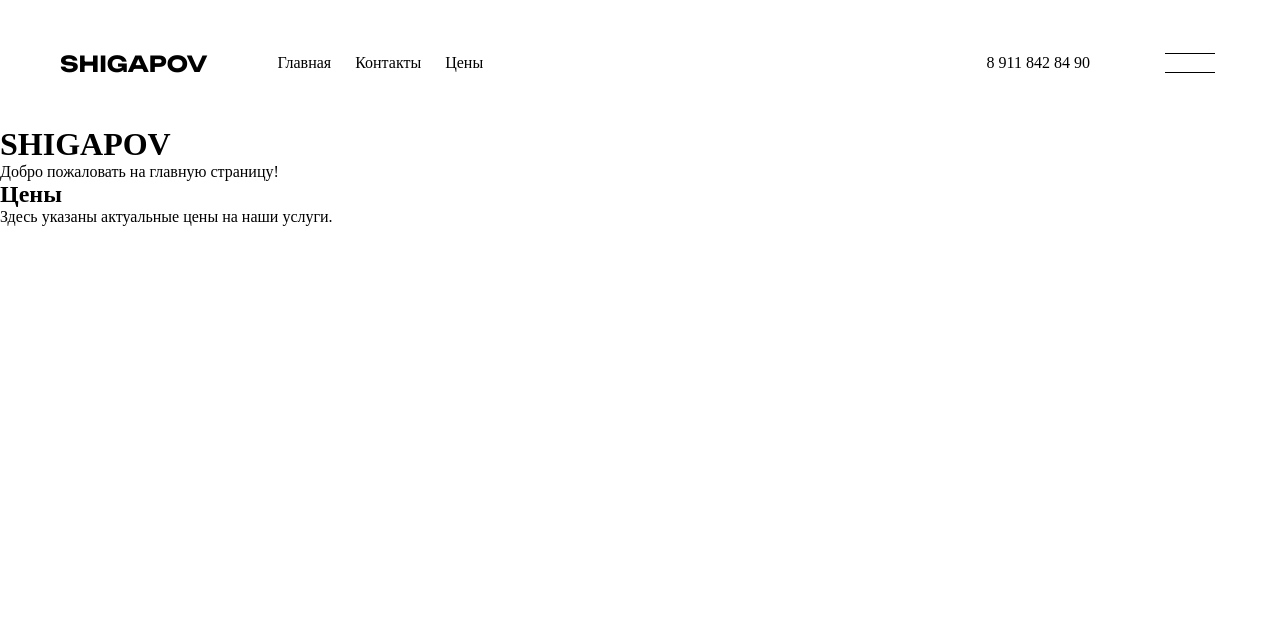
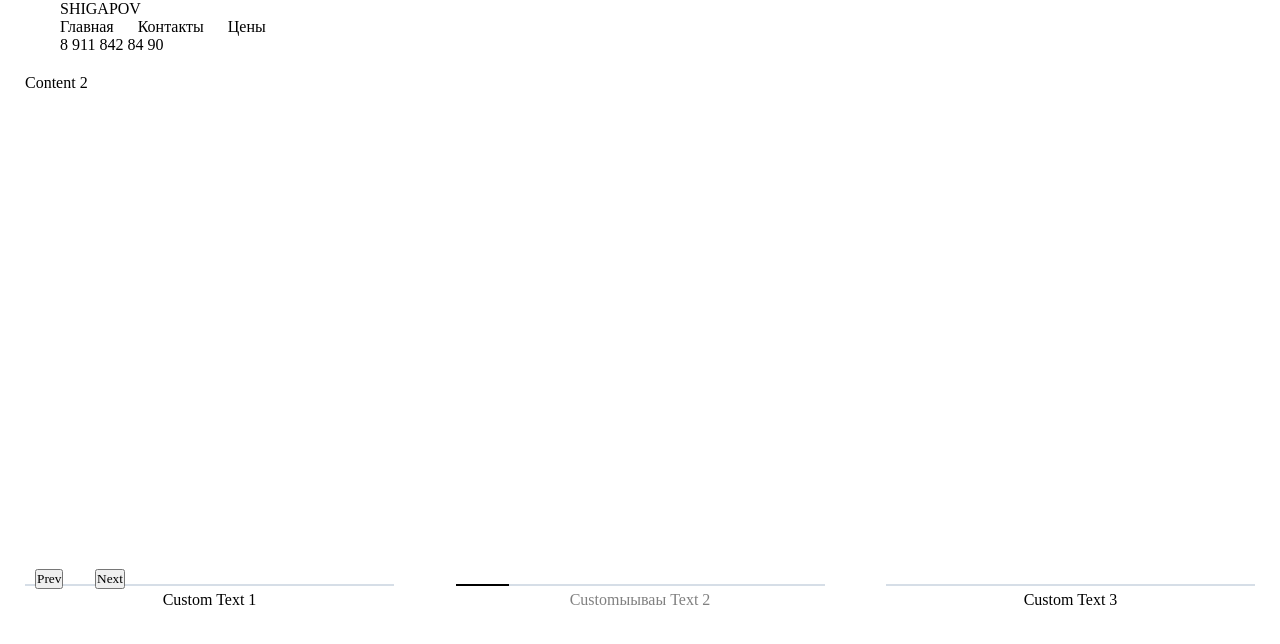
Before and after one commit to georgio777/shigapoov, a React (Create React App) app: page / in a window 1280 px wide. Shown: the top 644 px of the page. Built offline with nearby package versions, Linux system fonts and the light colour scheme; the HTML template or start-up script is replaced by a standard one; a web font is replaced by a local one.

Commit message:
slider functionality

```diff
--- a/package.json
+++ b/package.json
@@ -13,6 +13,7 @@
     "react-router": "^7.1.5",
     "react-router-dom": "^7.1.5",
     "react-scripts": "^5.0.1",
+    "react-swipeable": "^7.0.2",
     "web-vitals": "^2.1.4"
   },
   "scripts": {
--- a/src/App.css
+++ b/src/App.css
@@ -1,3 +1,13 @@
+:root {
+  --bgcolor: #F4F6FA;
+  --textcolor: #000000;
+  --textcolor2: #637283;
+  --brr: 24px;
+}
+
+@import url(./assets/styles/Header.css);
+@import url(./assets/styles/SectionOne.css);
+
 @font-face {
   font-family: 'Onest';
   src: url('./assets/fonts/Onest/Onest-VariableFont_wght.woff2') format('woff2');
--- /dev/null
+++ b/src/assets/styles/SectionOne.css
@@ -0,0 +1,4 @@
+.section__one {
+    background-color: var(--bgcolor);
+    border-radius: var(--brr);
+}
--- a/src/components/Header.js
+++ b/src/components/Header.js
@@ -1,14 +1,13 @@
-import {Link} from "react-router";
-import '../assets/styles/Header.css'
-import { motion } from "motion/react"
-import { useState, useEffect, useRef } from "react";
+import { Link } from "react-router";
+import { motion } from "motion/react";
+import { useState, useEffect, useRef, useCallback } from "react";
 
-function Header({headerHeight, setHeight}) {
+function Header({ headerHeight, setHeight }) {
   const [isVisible, setVisible] = useState(true); // Начально элемент виден
   const [lastScrollY, setLastScrollY] = useState(0); // Отслеживаем положение прокрутки
-	const header = useRef()
+  const header = useRef();
 
-  const handleScroll = () => {
+  const handleScroll = useCallback(() => {
     if (window.scrollY > lastScrollY) {
       // Если прокрутка идет вниз
       setVisible(false); // Скрываем элемент
@@ -18,7 +17,7 @@ function Header({headerHeight, setHeight}) {
     }
 
     setLastScrollY(window.scrollY); // Обновляем позицию прокрутки
-  };
+  }, [lastScrollY]);
 
   useEffect(() => {
     window.addEventListener('scroll', handleScroll); // Добавляем обработчик прокрутки
@@ -26,11 +25,11 @@ function Header({headerHeight, setHeight}) {
     return () => {
       window.removeEventListener('scroll', handleScroll); // Убираем обработчик при размонтировании
     };
-  }, [lastScrollY]); // Зависит от lastScrollY
+  }, [handleScroll]); // Зависит от handleScroll
 
-	useEffect(()=>{
-		setHeight(header.current.offsetHeight)
-	},[])
+  useEffect(() => {
+    setHeight(header.current.offsetHeight);
+  }, [setHeight]);
 
   return (
     <motion.div
@@ -60,7 +59,7 @@ function Header({headerHeight, setHeight}) {
         </div>
       </header>
     </motion.div>
-  )
+  );
 }
 
-export default Header
+export default Header;
--- /dev/null
+++ b/src/components/Slider.js
@@ -0,0 +1,195 @@
+import React, { useState, useEffect, useRef, useCallback } from 'react';
+import { motion } from 'framer-motion';
+import { useSwipeable } from 'react-swipeable';
+
+const Slider = ({ slides, slideTexts = [], autoPlayInterval = 5000 }) => {
+  // Подготавливаем массив с клонами: [last, ...slides, first]
+  const slidesWithClones = [slides[slides.length - 1], ...slides, slides[0]];
+  const [currentIndex, setCurrentIndex] = useState(1);
+  const sliderRef = useRef(null);
+  const autoPlayTimer = useRef(null);
+  const isHovered = useRef(false);
+
+  // Функция перехода к следующему слайду
+  const nextSlide = useCallback(() => {
+    setCurrentIndex(prev => prev + 1);
+  }, []);
+
+  // Функция перехода к предыдущему слайду
+  const prevSlide = useCallback(() => {
+    setCurrentIndex(prev => prev - 1);
+  }, []);
+
+  // Сброс автопроигрывания
+  const resetAutoPlay = useCallback(() => {
+    if (autoPlayTimer.current) clearInterval(autoPlayTimer.current);
+    if (!isHovered.current) {
+      autoPlayTimer.current = setInterval(() => {
+        nextSlide();
+      }, autoPlayInterval);
+    }
+  }, [autoPlayInterval, nextSlide]);
+
+  // Запускаем автоперелистывание
+  useEffect(() => {
+    resetAutoPlay();
+    return () => {
+      if (autoPlayTimer.current) clearInterval(autoPlayTimer.current);
+    };
+  }, [resetAutoPlay]);
+
+  // После анимации корректируем индекс для бесконечной прокрутки
+  useEffect(() => {
+    if (currentIndex === slidesWithClones.length - 1) {
+      // Если достигли клона первого слайда, переключаемся на реальный первый слайд
+      setTimeout(() => setCurrentIndex(1), 300);
+    } else if (currentIndex === 0) {
+      // Если достигли клона последнего слайда, переключаемся на реальный последний слайд
+      setTimeout(() => setCurrentIndex(slidesWithClones.length - 2), 300);
+    }
+  }, [currentIndex, slidesWithClones.length]);
+
+  // Обработчики свайпов (используя react-swipeable)
+  const swipeHandlers = useSwipeable({
+    onSwipedLeft: () => {
+      nextSlide();
+      resetAutoPlay();
+    },
+    onSwipedRight: () => {
+      prevSlide();
+      resetAutoPlay();
+    },
+    trackMouse: true,
+  });
+
+  // Остановка автопроигрывания при наведении
+  const handleMouseEnter = () => {
+    isHovered.current = true;
+    if (autoPlayTimer.current) clearInterval(autoPlayTimer.current);
+  };
+
+  const handleMouseLeave = () => {
+    isHovered.current = false;
+    resetAutoPlay();
+  };
+
+  return (
+    <div
+      className="slider-container"
+      ref={sliderRef}
+      onMouseEnter={handleMouseEnter}
+      onMouseLeave={handleMouseLeave}
+      {...swipeHandlers}
+      style={{ position: 'relative', overflow: 'hidden', width: '100%' }}
+    >
+      {/* Слайдер */}
+      <motion.div
+        className="slider-track"
+        style={{
+          display: 'flex',
+          height: '500px',
+          width: `${slidesWithClones.length * 100}%`,
+        }}
+        animate={{
+          x: -currentIndex * (100 / slidesWithClones.length) + '%'
+        }}
+        transition={{ type: 'tween', duration: 0.3 }}
+      >
+        {slidesWithClones.map((slide, index) => (
+          <div
+            className="slide"
+            key={index}
+            style={{
+              width: `${100 / slidesWithClones.length}%`,
+              flexShrink: 0,
+            }}
+          >
+            {slide}
+          </div>
+        ))}
+      </motion.div>
+
+      {/* Кнопки навигации */}
+      <button
+        className="prev-button"
+        onClick={() => { prevSlide(); resetAutoPlay(); }}
+        style={{ position: 'absolute', bottom: '20px', left: '10px', zIndex: 10 }}
+      >
+        Prev
+      </button>
+      <button
+        className="next-button"
+        onClick={() => { nextSlide(); resetAutoPlay(); }}
+        style={{ position: 'absolute', bottom: '20px', left: '70px', zIndex: 10 }}
+      >
+        Next
+      </button>
+
+      {/* Пагинация + Текстовые блоки */}
+      <div
+        className="pagination-container"
+        style={{
+          display: 'flex',
+          justifyContent: 'space-around',
+          marginTop: '10px',
+          gap: '5%'
+        }}
+      >
+        {slides.map((_, i) => {
+          // Определяем активный слайд: currentIndex - 1 (учитывая клоны)
+          const isActive = (currentIndex - 1 + slides.length) % slides.length === i;
+          return (
+            <div
+              key={i}
+              style={{
+                display: 'flex',
+                flexDirection: 'column',
+                alignItems: 'center',
+                width: '100%',
+              }}
+            >
+              <div
+                className="pagination-item"
+                style={{
+                  width: '100%',
+                  height: '2px',
+                  background: '#D6DEE7',
+                  overflow: 'hidden',
+                  position: 'relative',
+                }}
+              >
+                {isActive && (
+                  <motion.div
+                    className="progress-bar"
+                    initial={{ width: 0 }}
+                    animate={{ width: '100%' }}
+                    transition={{ duration: autoPlayInterval / 1000, ease: 'linear' }}
+                    style={{
+                      height: '100%',
+                      background: '#000',
+                      position: 'absolute',
+                      top: 0,
+                      left: 0,
+                    }}
+                  />
+                )}
+              </div>
+              <p
+                style={{
+                  color: isActive ? 'grey' : 'black',
+                  marginTop: '5px',
+                  width: '100%',
+                  textAlign: 'center'
+                }}
+              >
+                {slideTexts[i] ? slideTexts[i] : `Slide ${i + 1}`}
+              </p>
+            </div>
+          );
+        })}
+      </div>
+    </div>
+  );
+};
+
+export default Slider;
--- a/src/pages/Home.js
+++ b/src/pages/Home.js
@@ -1,18 +1,20 @@
 import React, { useContext } from 'react';
 import { HeaderContext } from "../components/Layout";
+import Slider from '../components/Slider';
 
 const Home = () => {
   const headerHeight = useContext(HeaderContext);
 
   return (
-    <div style={{ marginTop: `${headerHeight}px` }}>
-      <h1>SHIGAPOV</h1>
-      <p>Добро пожаловать на главную страницу!</p>
-
-      {/* Другие разделы главной страницы */}
-      <section id="prices">
-        <h2>Цены</h2>
-        <p>Здесь указаны актуальные цены на наши услуги.</p>
+    <div className='outer__container' style={{
+      paddingTop: '20px'
+    }}>
+      <section className='section__one'
+      style={{ paddingTop: `${headerHeight}px` }}>
+        <Slider
+          slides={[<div>Content 1</div>, <div>Content 2</div>, <div>Content 3</div>]}
+          slideTexts={['Custom Text 1', 'Customыываы Text 2', 'Custom Text 3']}
+        />
       </section>
     </div>
   );
```
Also changed, not shown: src/assets/styles/Slider.css (added), 1 other file (tests, documents, lock files or other folders). Lines whose indentation alone changed are shown as unchanged.
